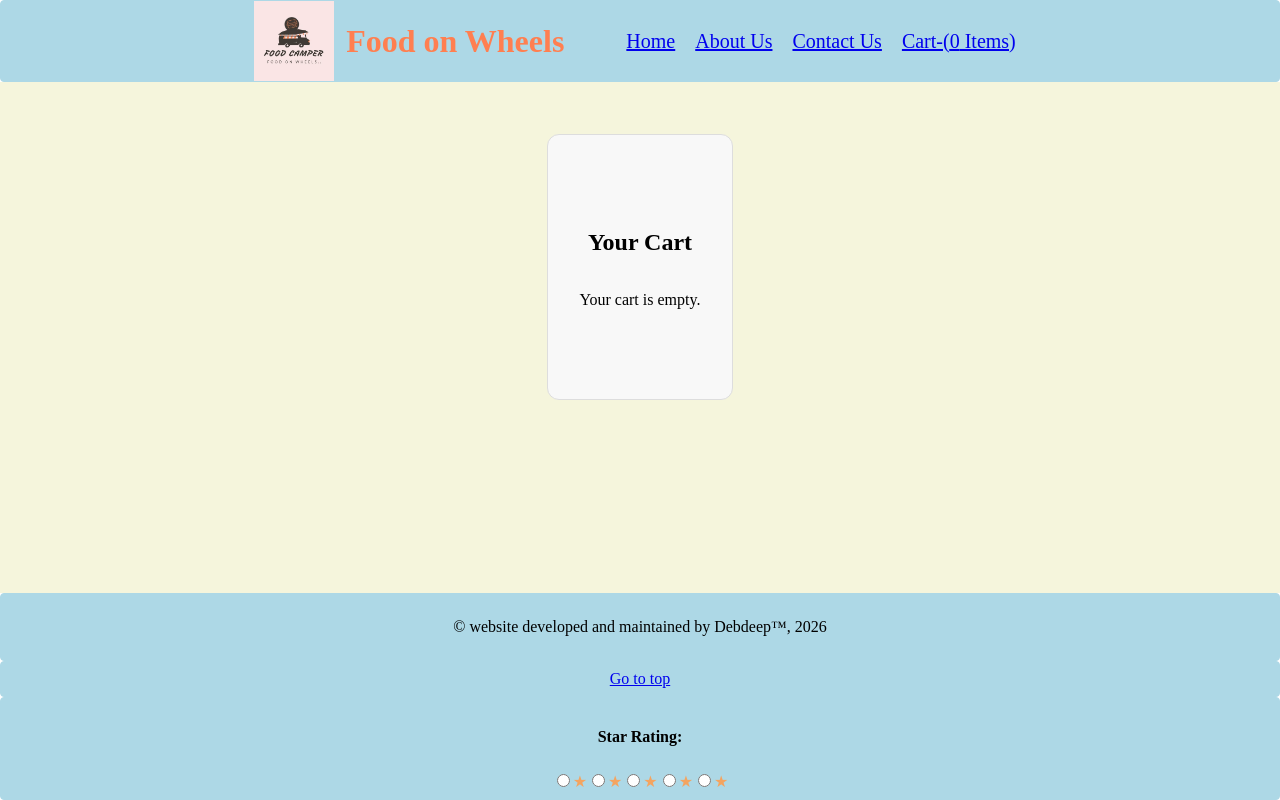
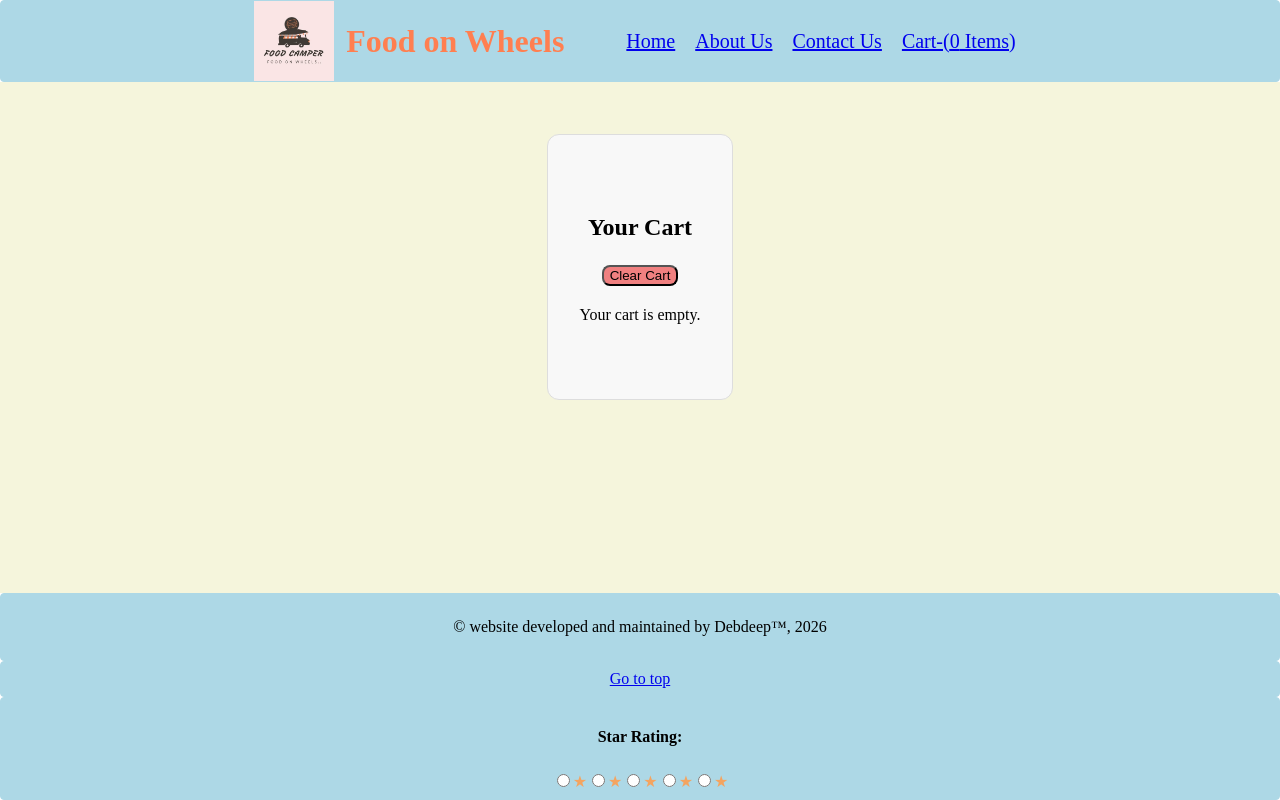
Before and after one commit to debdeep/React-App, a React (Vite) app: page /cart in a window 1280 px wide. Built offline with nearby package versions, Linux system fonts and the light colour scheme.

Commit message:
clear cart functionality added

```diff
--- a/index.css
+++ b/index.css
@@ -549,3 +549,9 @@ body,
     background-color: #a0d8e8;
     border-radius: 8px;
 }
+
+.clear-cart {
+    margin: 4px;
+    background-color: lightcoral;
+    border-radius: 8px;
+}
--- a/src/components/Cart.jsx
+++ b/src/components/Cart.jsx
@@ -1,18 +1,27 @@
 import { useSelector } from "react-redux";
+import { useDispatch } from "react-redux";
+import { clearCart } from "../utils/store/cartSlice";
 import CartItem from "./CartItem";
 
 const Cart = () => {
     const cartItems = useSelector((store) => store.cart.items);
-    const totalItems = cartItems.reduce((sum, item) => sum + (item?.quantity || 1), 0);
-    const totalAmount = cartItems.reduce((sum, item) => {
+    const dispatch = useDispatch();
+
+    const totalItems = cartItems?.reduce((sum, item) => sum + (item?.quantity || 1), 0);
+
+    const totalAmount = cartItems?.reduce((sum, item) => {
         const price = item?.price || item?.defaultPrice || 0;
         return sum + price * (item?.quantity || 1);
     }, 0);
 
+    const clearCartItems = () => {
+        dispatch(clearCart());
+    };
+
     return (
         <div className="cart">
             <h2>Your Cart</h2>
-
+            <button className="clear-cart" onClick={clearCartItems}>Clear Cart</button>
             {cartItems?.length === 0 ? (
                 <p>Your cart is empty.</p>
             ) : (
```
